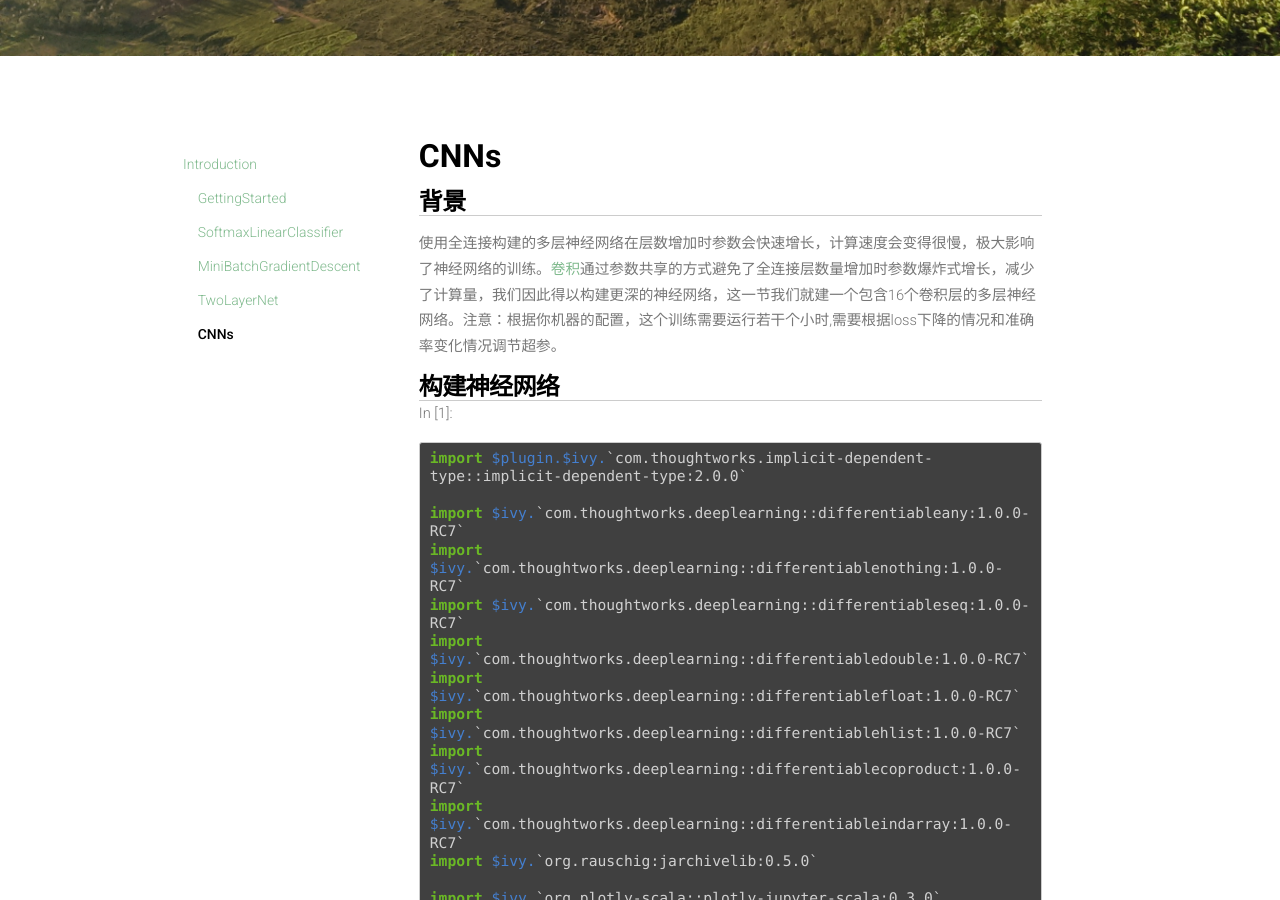
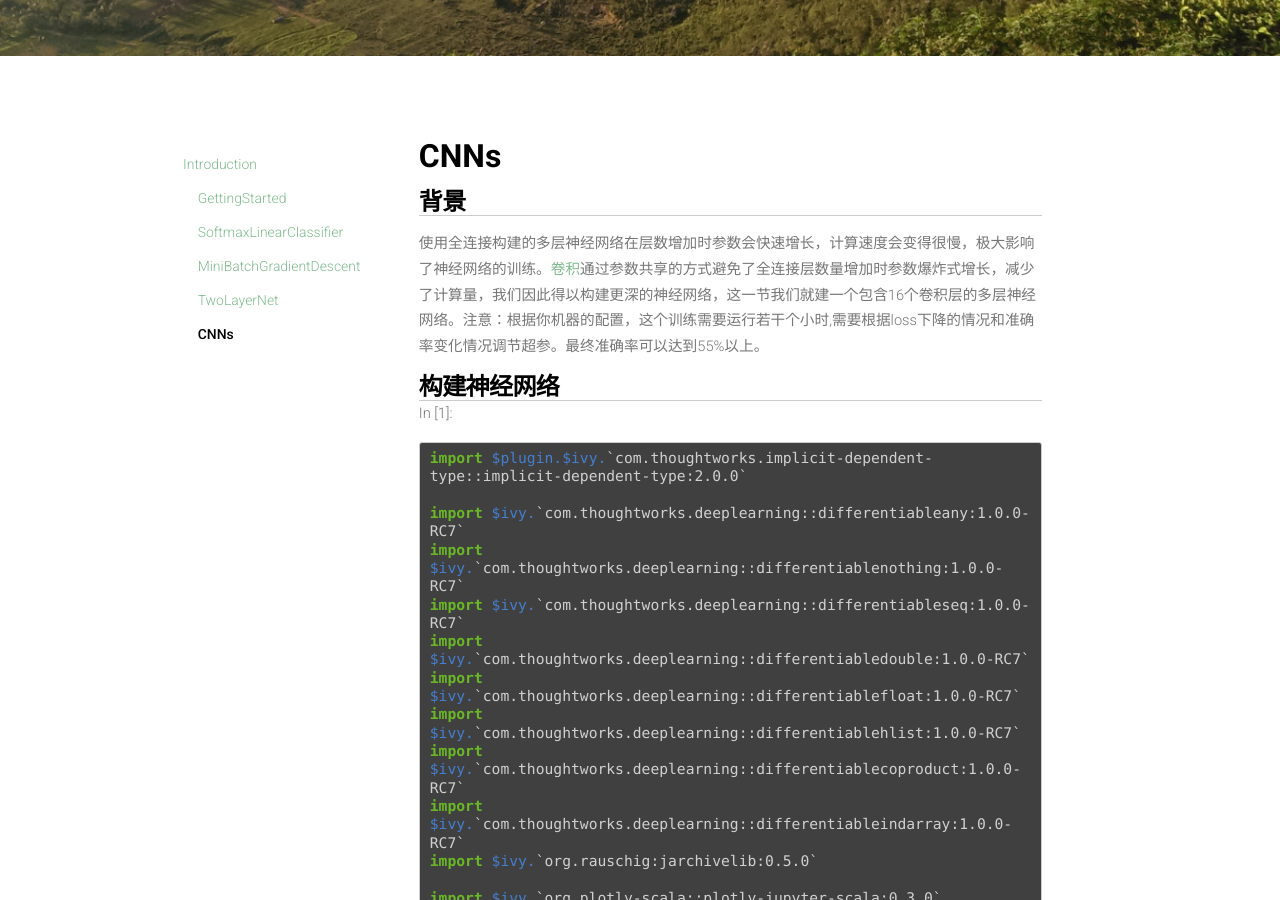
Before and after one commit to ThoughtWorksInc/DeepLearning.scala, a Jekyll site: the page built from demo/CNNs.html, in a window 1280 px wide and 900 px high, scrolled down 322 px. Built offline with Jekyll 4.4.1, drawn with Linux system fonts in a browser that asks for light colours; nearby versions of some CDN libraries; comment, search, counter and statistics services are not loaded; some of the changed text lies outside the part shown.

Commit message:
Automatically generate the html from ipynb.

```diff
--- a/demo/CNNs.html
+++ b/demo/CNNs.html
@@ -18,7 +18,7 @@
 </div>
 <div class="inner_cell">
 <div class="text_cell_render border-box-sizing rendered_html">
-<h2 id="&#32972;&#26223;">&#32972;&#26223;<a class="anchor-link" href="#&#32972;&#26223;">&#182;</a></h2><p>使用全连接构建的多层神经网络在层数增加时参数会快速增长，计算速度会变得很慢，极大影响了神经网络的训练。<a href="https://zh.wikipedia.org/zh/卷积">卷积</a>通过参数共享的方式避免了全连接层数量增加时参数爆炸式增长，减少了计算量，我们因此得以构建更深的神经网络，这一节我们就建一个包含16个卷积层的多层神经网络。注意：根据你机器的配置，这个训练需要运行若干个小时,需要根据loss下降的情况和准确率变化情况调节超参。</p>
+<h2 id="&#32972;&#26223;">&#32972;&#26223;<a class="anchor-link" href="#&#32972;&#26223;">&#182;</a></h2><p>使用全连接构建的多层神经网络在层数增加时参数会快速增长，计算速度会变得很慢，极大影响了神经网络的训练。<a href="https://zh.wikipedia.org/zh/卷积">卷积</a>通过参数共享的方式避免了全连接层数量增加时参数爆炸式增长，减少了计算量，我们因此得以构建更深的神经网络，这一节我们就建一个包含16个卷积层的多层神经网络。注意：根据你机器的配置，这个训练需要运行若干个小时,需要根据loss下降的情况和准确率变化情况调节超参。最终准确率可以达到55%以上。</p>
 
 </div>
 </div>
@@ -717,7 +717,7 @@
 </div>
 <div class="cell border-box-sizing code_cell rendered">
 <div class="input">
-<div class="prompt input_prompt">In&nbsp;[12]:</div>
+<div class="prompt input_prompt">In&nbsp;[9]:</div>
 <div class="inner_cell">
     <div class="input_area">
 <div class=" highlight hl-scala"><pre><span></span><span class="k">val</span> <span class="n">resultTuple</span><span class="k">:</span> <span class="kt">Seq</span><span class="o">[(</span><span class="kt">Double</span>, <span class="kt">Double</span>, <span class="kt">Double</span><span class="o">)]</span> <span class="k">=</span>
@@ -749,7 +749,7 @@
 
 
 <div class="output_area">
-<div class="prompt output_prompt">Out[12]:</div>
+<div class="prompt output_prompt">Out[9]:</div>
 
 
 
@@ -788,7 +788,7 @@
 </div>
 <div class="cell border-box-sizing code_cell rendered">
 <div class="input">
-<div class="prompt input_prompt">In&nbsp;[13]:</div>
+<div class="prompt input_prompt">In&nbsp;[10]:</div>
 <div class="inner_cell">
     <div class="input_area">
 <div class=" highlight hl-scala"><pre><span></span><span class="k">val</span> <span class="o">(</span><span class="n">trainLossSeq</span><span class="o">,</span> <span class="n">trainAccuracySeq</span><span class="o">,</span> <span class="n">testAccuracySeq</span><span class="o">)</span> <span class="k">=</span>
@@ -870,10 +870,10 @@
 
 
 
-<div id="aa195dda-51fd-45a8-a170-e7c6f9b1fe6d"></div>
+<div id="383b39b5-9b13-43c5-8b03-a08fd87c1c61"></div>
 <div class="output_subarea output_javascript ">
 <script type="text/javascript">
-var element = $('#aa195dda-51fd-45a8-a170-e7c6f9b1fe6d');
+var element = $('#383b39b5-9b13-43c5-8b03-a08fd87c1c61');
 
 requirejs(["plotly"], function(Plotly) {
   (function () {
@@ -893,7 +893,7 @@
 </div>
 
 <div class="output_area">
-<div class="prompt output_prompt">Out[13]:</div>
+<div class="prompt output_prompt">Out[10]:</div>
 
 
 
```
Also changed, not shown: 1 other file.
